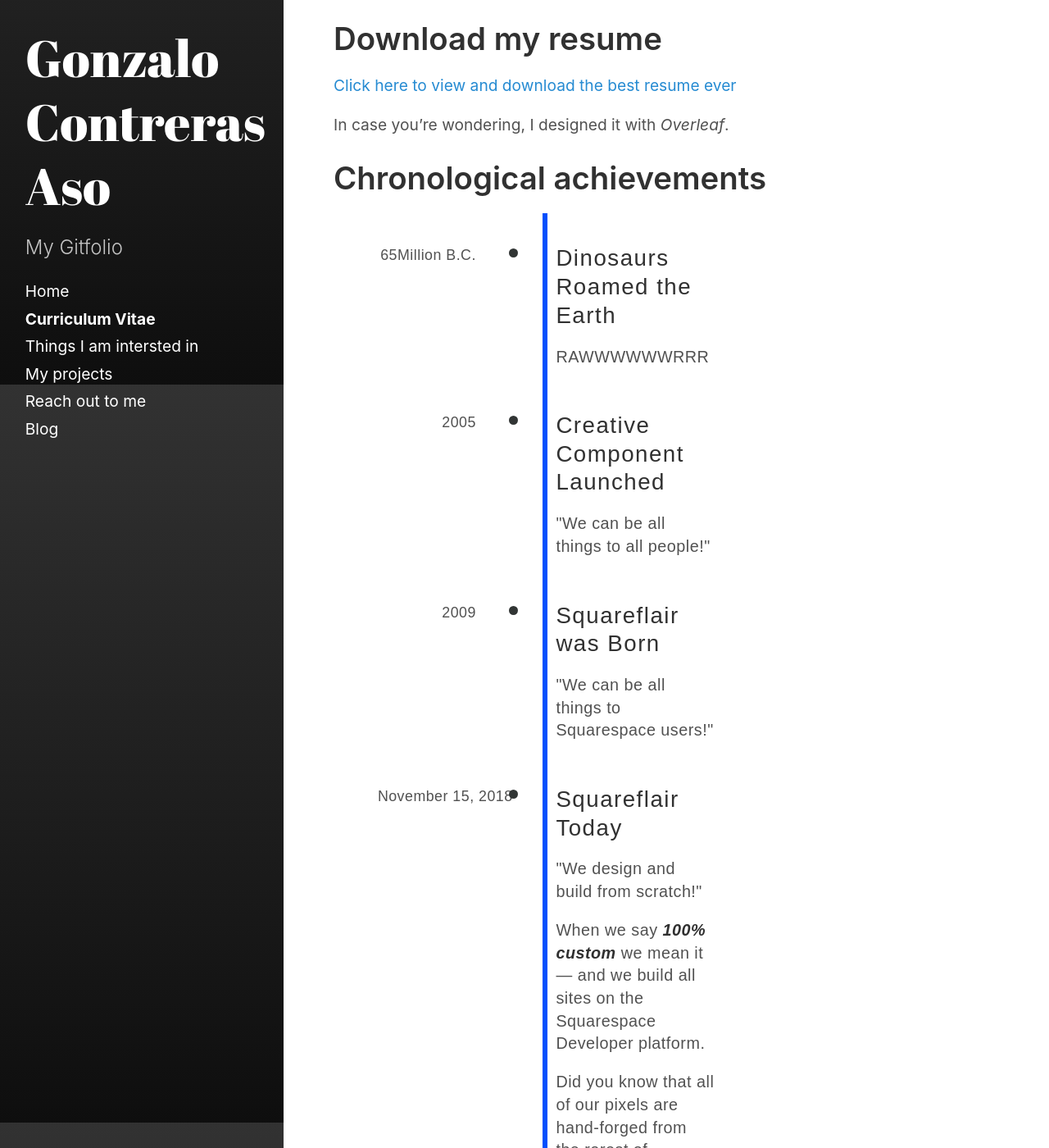
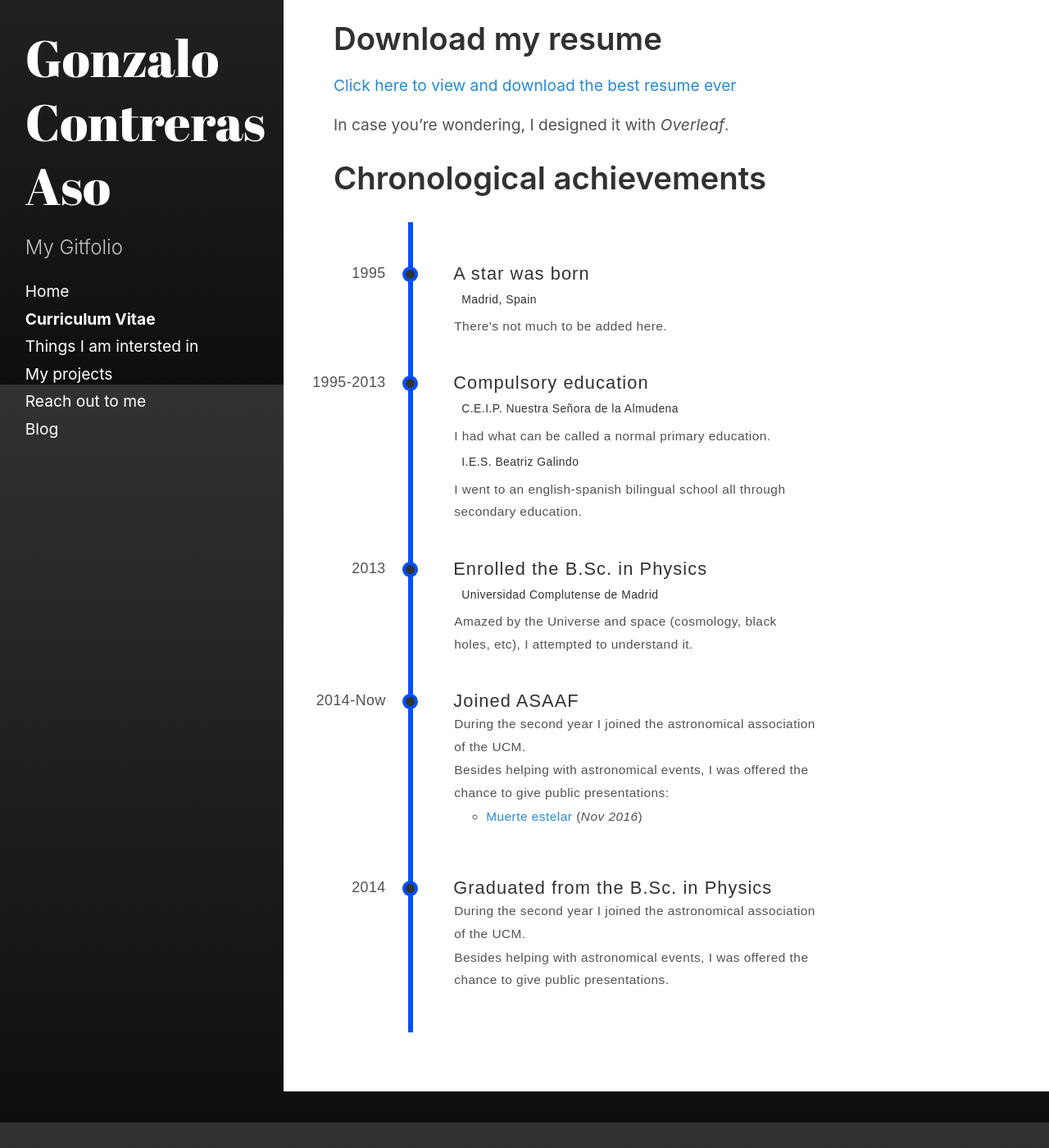
Before and after one commit to goznalo-git/portfolio, a Jekyll site: the page built from categories/aboutme.md, in a window 1280 px wide and 1400 px high, scrolled down 431 px. Shown: the whole window at 82% size. Built offline with Jekyll 4.4.1, drawn with Linux system fonts in a browser that asks for light colours; some of the changed text lies outside the part shown.

Commit message:
stylized timeline and first events

```diff
--- a/_sass/hydeout/_timeline.scss
+++ b/_sass/hydeout/_timeline.scss
@@ -4,14 +4,10 @@ $font-text: 'Chivo', sans-serif;
 
 /* Timeline */
 
-strong {
-	font-weight: 600;
-}
 
 #timeline-content {
-	margin-top: 10px;
-	text-align: center;
-}
+	margin-top: 30px;  /*distancia de toda la timeline al título*/
+	text-align: center;}
 
 .timeline {
 	border-left: 6px solid #004ffc;
@@ -25,67 +21,79 @@ strong {
   position: relative;
   line-height: 1.4em;
   font-size: 1.03em;
-	padding: 10px;
+	padding: 49px; /* move every element but the line*/
 	list-style: none;
 	text-align: left;
 	font-weight: 100;
-	max-width: 30%;
-	h1 { font-family: $font-title;
+	max-width: 75%;
+
+	h1 {
+  font-family: $font-title;
 	letter-spacing: 1.5px;
 	font-weight: 100;
-	font-size: 1.4em;
-}
-h2 {
+	font-size: 1.4em;}
+
+  h2, h3 {
   font-family: $font-title;
   letter-spacing: 1.5px;
   font-weight: 400;
-	font-size: 1.4em;
-}
-h3 {
-	font-family: $font-title;
-	letter-spacing: 1.5px;
-	font-weight: 400;
-	font-size: 1.4em;
-}
+  font-size: 1.4em;}
 
 .event {
-	border-bottom: 1px dashed fade(white, 10%);
-	padding-bottom: (10px * 0.5);
-	margin-bottom: 10px;
+	padding-bottom: 0.5px;
+	margin-bottom: 40px;
 	position: relative;
+
+  h3 {
+    letter-spacing: 1.1px;
+    font-weight: 500;
+    font-size: 1.1em;
+    margin:0px}
+
+  h4 {
+    font-weight: 500;
+    font-size: 0.7em;
+    margin:10px}
+
+  p {
+    font-size: 0.8rem;
+    font-weight: 350;
+    margin:1px}
 
     &:last-of-type {
         padding-bottom: 0;
         margin-bottom: 0;
-        border: none;
-      }
+        border: none;}
 
       &:before, &:after {
         position: absolute;
         display: block;
-        top: 0;
-      }
+        top: 0;}
 
       &:before {
-        left: (((120px * 0.6) + 50px + 4px + 11px + (4px * 2)) * 1.5) * -1;
+        left: (((120px * 0.6) + 40px + 4px + 11px + (4px * 2)) * 1.5) * -1;
         color: fade(white, 40%);
         content: attr(data-date);
         text-align: right;
-        font-weight: 100;
+        font-weight: 300;
         font-size: 0.9em;
         min-width: 120px;
-        font-family: $font-title;
-      }
+        font-family: $font-title;}
 
       &:after {
-        box-shadow: 0 0 0 4px fade(#004ffc,100%);
+        box-shadow: 0 0 0 4px #004ffc;
         left: (50px + 4px + (11px * 0.35)) * -1;
         background: lighten(#252827,5%);
-        border-radius: 50%;
+        border-radius: 80%;
         height: 11px;
         width: 11px;
         content: "";
-        top: 5px;
+        top: 9px; /* posicion de los puntitos*/}
+    }
+
+    .subevent {
+        font-size: 0.8rem;
+        font-weight: 350;
+
     }
   }
-  }
--- a/categories/aboutme.md
+++ b/categories/aboutme.md
@@ -23,23 +23,36 @@ In case you're wondering, I designed it with _Overleaf_.
 <div id="timeline-content">
 
   <ul class="timeline">
-    <li class="event" data-date="65Million B.C.">
-      <h3>Dinosaurs Roamed the Earth</h3>
-      <p>RAWWWWWWRRR</p>
+    <li class="event" data-date="1995">
+      <h3>A star was born</h3>
+      <h4>Madrid, Spain</h4>
+      <p>There's not much to be added here.</p>
     </li>
-    <li class="event" data-date="2005">
-      <h3>Creative Component Launched</h3>
-      <p>"We can be all things to all people!"</p>
+    <li class="event" data-date="1995-2013">
+      <h3>Compulsory education</h3>
+      <h4>C.E.I.P. Nuestra Señora de la Almudena</h4>
+      <p>I had what can be called a normal primary education.</p>
+      <h4>I.E.S. Beatriz Galindo</h4>
+      <p>I went to an english-spanish bilingual school all through secondary education.</p>
     </li>
-    <li class="event" id="date" data-date="2009">
-      <h3>Squareflair was Born</h3>
-      <p></p> <p>"We can be all things to Squarespace users!"</p>
+    <li class="event" data-date="2013">
+      <h3>Enrolled the B.Sc. in Physics</h3>
+      <h4>Universidad Complutense de Madrid</h4>
+      <p>Amazed by the Universe and space (cosmology, black holes, etc), I attempted to understand it.</p>
     </li>
-    <li class="event" data-date="November 15, 2018">
-      <h3>Squareflair Today</h3>
-      <p>"We design and build from scratch!" </p> <p>When we say <em><strong>100% custom</strong></em> we mean it— and we build all sites on the Squarespace Developer platform.</p>
-      <p>Did you know that all of our pixels are hand-forged from the rarest of subpixels grown and harvested in the <em>Nerd Forest</em>? </p>
-      <p><strong>Our success can be measured by lives and brands enhanced by 9+ years of 100% Squarespace-focused service!</strong></p>
+    <li class="event" data-date="2014-Now">
+      <h3>Joined ASAAF</h3>
+      <p>During the second year I joined the astronomical association of the UCM.</p>
+      <p>Besides helping with astronomical events, I was offered the chance to give public presentations:</p>
+      <ul>
+      <li class="subevent"><a>Muerte estelar</a> (<i>Nov 2016</i>)</li>
+      </ul>
     </li>
+    <li class="event" data-date="2014">
+      <h3>Graduated from the B.Sc. in Physics</h3>
+      <p>During the second year I joined the astronomical association of the UCM.</p>
+      <p>Besides helping with astronomical events, I was offered the chance to give public presentations.</p>
+    </li>
+
   </ul>
 </div>
```
Lines whose indentation alone changed are shown as unchanged.
